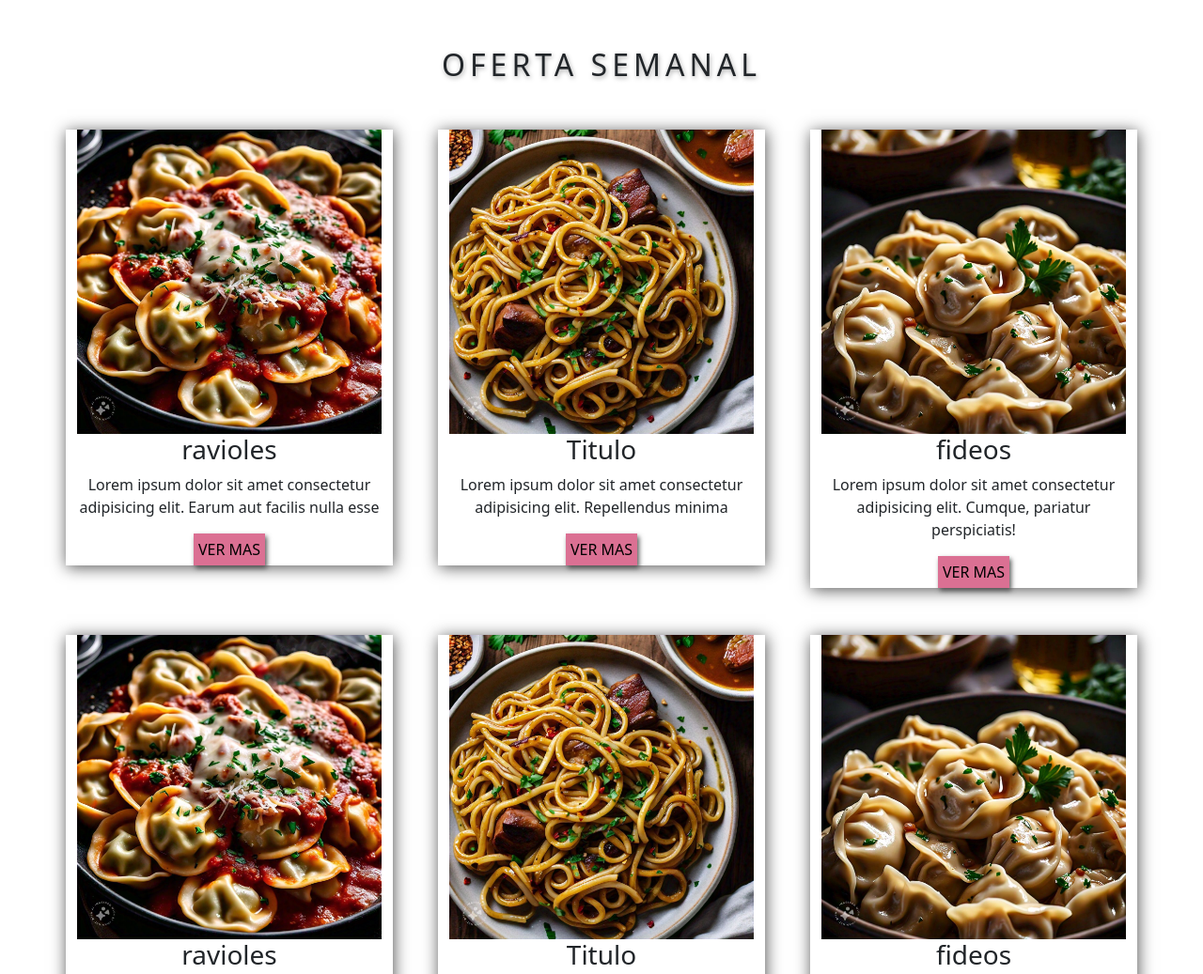
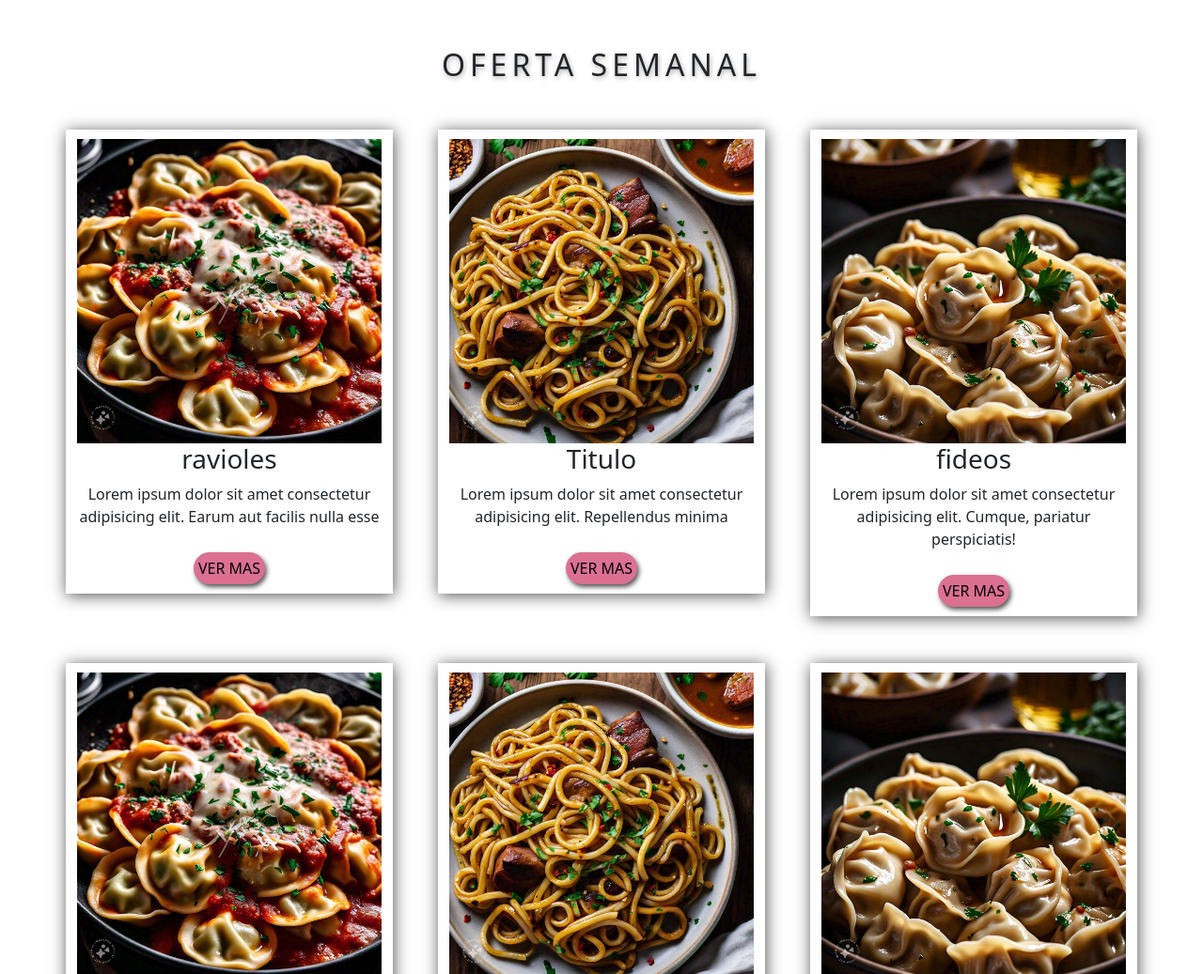
Before and after one commit to Dayamont/coderHouse-DesarrolloWeb, a website: page index.html in a window 1280 px wide. Shown: the part 700-1737 px from the top of the page at 94% size. Drawn offline with nearby package versions, Linux system fonts and the light colour scheme.

Commit message:
corrigiendo SASS

```diff
--- a/sass/style.scss
+++ b/sass/style.scss
@@ -126,6 +126,7 @@ h1 {
   background-color: #fff;
 }
 .producto__main--oferta img {
+  margin-top: 10px;
   width: 100%;
   height: 50%;
 }
@@ -134,13 +135,14 @@ h1 {
   font-weight: 700;
 }
 
-button {
+.producto__main--oferta button {
   margin-top: 10px;
   border-radius: 25px;
   padding: 5px;
   border-style: none;
   background-color: palevioletred;
   box-shadow: #555 2px 3px 5px;
+  margin-bottom: 10px;
 }
 
 /*Estilos del Main "Sobre Nosotros"*/
```
Also changed, not shown: css/style.css, 1 other file.
